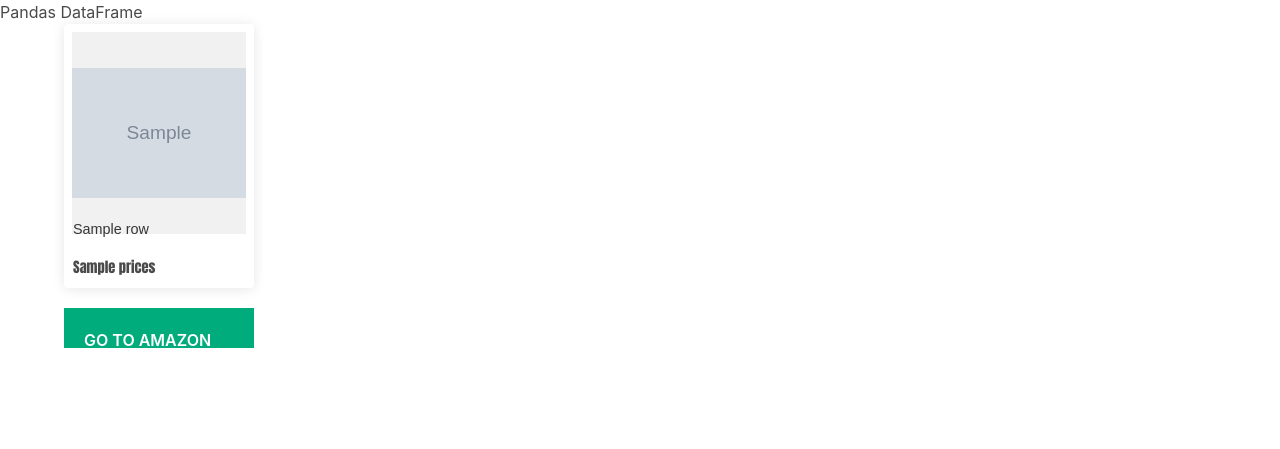
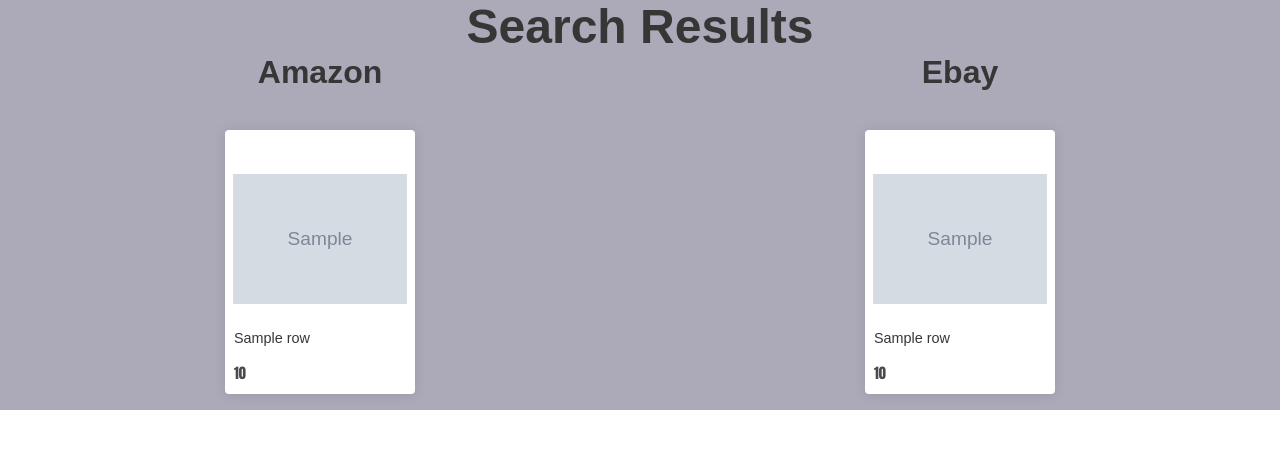
Before and after one commit to tacoman678/Capstone, a Flask app: template templates/result.html in a window 1280 px wide. Shown: the top 449 px of the page. Run offline with Flask 2, Linux system fonts and the light colour scheme; the template is opened without the code that fills it: most values are stand-ins (such as "Sample title", 1, 10 or a date in 2020); grey boxes marked "Sample" are stand-in pictures.

Commit message:
Added Ebay capabilirty, Styling for results.html

```diff
--- a/app.py
+++ b/app.py
@@ -1,5 +1,7 @@
 from flask import Flask, render_template, request
-from ScrapeAmazon import intialize, getTitle, getImage, getPrice, format
+from ScrapeAmazon import search_product as initializeAmazon, get_titles as getAmazonTitle, get_images as getAmazonImage, get_prices as getAmazonPrice, get_links as getAmazonLinks, format_data as formatAmazon
+from ScrapeEbay import search_product as initializeEbay, getTitle as getEbayTitle, getImage as getEbayImage, getPrice as getEbayPrice, get_links as getEbayLinks, format_data as formatEbay
+import pandas as pd
 
 app = Flask(__name__)
 @app.route('/')
@@ -15,8 +17,13 @@ def search():
 def result():
     input = request.form['myinput']
     numInput = request.form['menu']
-    soup = intialize(input)
-    data = format(getTitle(soup), getPrice(soup), getImage(soup), int(numInput))
+    soup_amazon = initializeAmazon(input)
+    soup_ebay = initializeEbay(input)
+    amazon_data = formatAmazon(getAmazonTitle(soup_amazon, input), getAmazonPrice(soup_amazon), getAmazonImage(soup_amazon), getAmazonLinks(soup_amazon), int(numInput))
+    ebay_data = formatEbay(getEbayTitle(soup_ebay), getEbayPrice(soup_ebay),getEbayImage(soup_ebay), getEbayLinks(soup_ebay), int(numInput))
+    data = pd.concat([amazon_data, ebay_data], axis=1)
+    print(data.to_string())
+    print(data.info())
     return render_template('result.html', df=data)
 if __name__ == '__main__':
     app.run(debug=True)
--- a/static/result.css
+++ b/static/result.css
@@ -1,7 +1,30 @@
+body {
+    font-family: Arial, Helvetica, sans-serif;
+    margin: 0;
+    padding: 0;
+    background-color: #acaab9;
+}
+
+.columns {
+    display: flex;
+    justify-content: center;
+    background: transparent;
+}
+
+.column {
+    display: flex;
+    flex-direction: column;
+    justify-content: space-between;
+    align-items: center;
+    /* margin: 1em;
+    padding: 0.5em; */
+}
+
 .card {
     width: 11.875em;
     height: 16.5em;
-    box-shadow: 0px 1px 13px rgba(0,0,0,0.1);
+    box-shadow: 0px 1px 13px rgba(0, 0, 0, 0.1);
+    margin: 1rem;
     cursor: pointer;
     transition: all 120ms;
     display: flex;
@@ -10,6 +33,9 @@
     background: #fff;
     padding: 0.5em;
     padding-bottom: 3.4em;
+    justify-content: center;
+    text-align: center;
+    position: relative;
 }
 
 .card::after {
@@ -18,14 +44,22 @@
     padding-left: 1.25em;
     position: absolute;
     left: 0;
-    bottom: -60px;
     background: #00AC7C;
     color: #fff;
     height: 2.5em;
     width: 100%;
-    transition: all 80ms;
     font-weight: 600;
     text-transform: uppercase;
+    padding-top: 0.5em;
+    bottom: -1.75em;
+    transition: all 0.1s;
+    transform: translateY(100%);
+    opacity: 0;
+    text-align: center;
+}
+
+.column:nth-child(2) .card::after {
+    content: "Go To Ebay";
   }
 
 .card .title {
@@ -33,8 +67,9 @@
     font-size: 0.9em;
     position: absolute;
     left: 0.625em;
-    bottom: 1.875em;
+    bottom: 1.675em;
     font-weight: 400;
+    overflow: hidden
 }
 
 .card .price {
@@ -47,6 +82,8 @@
 
 .card:hover::after {
     bottom: 0;
+    opacity: 1;
+    transform: translateY(0);
 }
 
 .card:active {
@@ -60,12 +97,14 @@
 
 .text {
     max-width: 55px;
+    max-height: fit-content;
 }
 
 .image {
     background: rgb(241, 241, 241);
-    width: 100%;
-    height: 100%;
+    max-width: 100%;
+    max-height: 100%;
     display: grid;
     place-items: center;
+    border-radius: 5px;
 }
--- a/templates/result.html
+++ b/templates/result.html
@@ -9,17 +9,39 @@
 </head>
 
 <body>
-    <h1>Pandas DataFrame</h1>
+  <header>
+    <h1 class="title is-1 has-text-centered">Search Results</h1>
+  </header>
+  <div class="columns is-centered is-gapless has-background-transparent">
+    <div class="column has-background-transparent">
+        <h1 class="title is-3 has-text-centered">Amazon</h1>
       {% for index, row in df.iterrows() %}
+      <a href="{{ row['amazon_link']}}">
         <div class="container is-full-width">
           <div class="card">
-            <div class="image"><img src="{{ row['imgs'] }}"></div>
-            <h2 class="title">{{ row['titles'] }}</h2>
-            <span class="price">{{ row['prices'] }}</span>
+            <div class="image"><img src="{{ row['amazon_image'] }}"></div>
+            <h2 class="title">{{ row['amazon_title'] }}</h2>
+            <span class="price">{{ row['amazon_price'] }}</span>
           </div>
         </div>
+      </a>
       {% endfor %}
-
+    </div>
+    <div class="column">
+        <h1 class="title is-3 has-text-centered">Ebay</h1>
+      {% for index, row in df.iterrows() %}
+      <a href="{{ row['ebay_link']}}">
+        <div class="container is-full-width">
+          <div class="card">
+            <div class="image"><img src="{{ row['ebay_image'] }}"></div>
+            <h2 class="title">{{ row['ebay_title'] }}</h2>
+            <span class="price">{{ row['ebay_price'] }}</span>
+          </div>
+        </div>
+      </a>
+      {% endfor %}
+    </div>
+  </div>
 </body>
 
 </html>
```
Also changed, not shown: ScrapeAmazon.py (+39 -57 lines), ScrapeEbay.py (added, +54 -0 lines), otherWebsites.py (deleted, +0 -27 lines), static/amazonStyle.css (deleted, +0 -40 lines), static/search.css (added, +84 -0 lines), templates/search.html (+4 -3 lines). Lines whose indentation alone changed are shown as unchanged.
